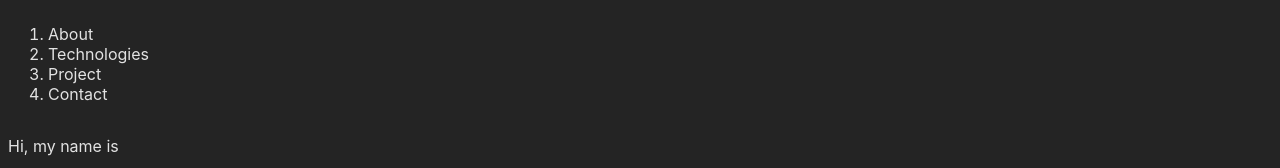
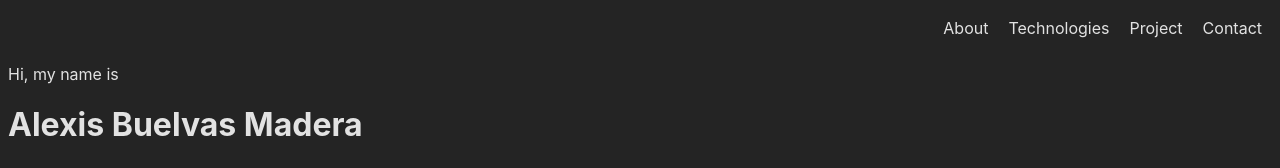
Before and after one commit to TzzJokerzzT/portfolio-f, a React (Vite) app: page / in a window 1280 px wide. Shown: the top 168 px of the page. Built offline with nearby package versions, Linux system fonts and the light colour scheme.

Commit message:
add  transition to navbar section

```diff
--- a/src/components/sections/Navbar.module.css
+++ b/src/components/sections/Navbar.module.css
@@ -1,4 +1,15 @@
 .navbar {
-    display: flex;
-    list-style: none;
+  width: 100%;
+  display: flex;
+  justify-content: flex-end;
+  list-style: none;
+  & li {
+    margin: 10px;
+    cursor: pointer;
+    transition: color 0.5s ease-out, transform 0.5s ease-out;
+  }
+  & li:hover {
+    color: blue;
+    transform: translate(5px, -5px);
+  }
 }
--- a/src/components/sections/Navbar.tsx
+++ b/src/components/sections/Navbar.tsx
@@ -3,12 +3,10 @@ import styles from "./Navbar.module.css";
 const Navbar = () => {
   return (
     <section className={styles.navbar}>
-      <ol>
         <li>About</li>
         <li>Technologies</li>
         <li>Project</li>
         <li>Contact</li>
-      </ol>
     </section>
   );
 };
```
